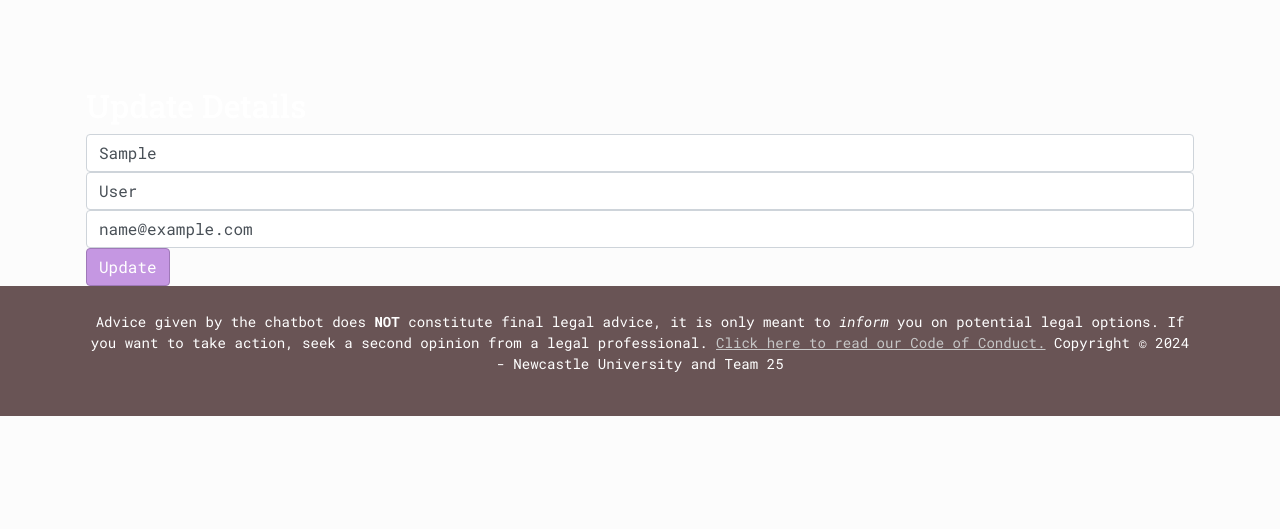
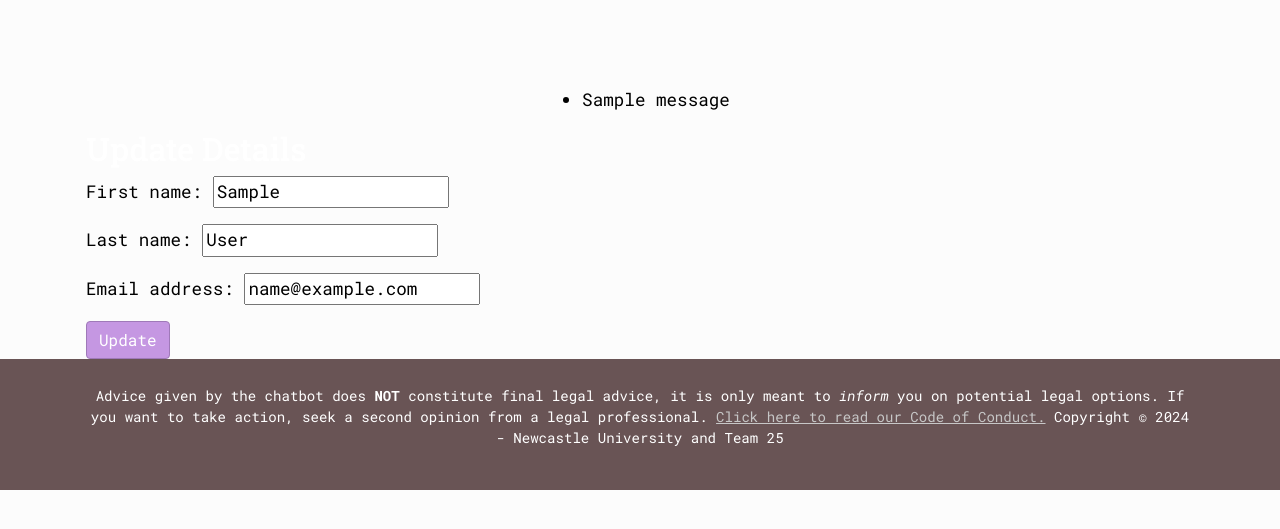
Before and after one commit to GeorgeTsakoumakis/cyber-justitia, a Django app: page /dashboard/ in a window 1280 px wide. Shown: the part 76-605 px from the top of the page. Run offline with Django 5.2, Linux system fonts and the light colour scheme; a user stored in the database is signed in; tables that the repository leaves empty hold one stand-in row (values such as "Sample post"); one stand-in notice (Sample message) is shown; some libraries are stand-ins or nearby versions.

Commit message:
fix: update details form working

```diff
--- a/users/templates/dashboard.html
+++ b/users/templates/dashboard.html
@@ -8,20 +8,20 @@
 <title>Dashboard - Cyber Justitia</title>
 
 {% block content %}
+    {% if messages %}
+        <ul>
+            {% for message in messages %}
+                <li style="color: black;">{{ message }}</li>
+                {% endfor %}
+        </ul>
+    {% endif %}
+
 <div class="container">
     <h2>Update Details</h2>
-    <form method="POST" action="{% url 'update_details' %}">
+    <form method="POST" action="{% url 'dashboard' %}">
         {% csrf_token %}
-        <div class="form-group">
-            <input type="text" id="id_first_name" placeholder="First Name" name="first_name" class="form-control" value="{{ user.first_name }}">
-        </div>
-        <div class="form-group">
-            <input type="text" id="id_last_name" placeholder="Last Name" name="last_name" class="form-control" value="{{ user.last_name }}">
-        </div>
-        <div class="form-group">
-            <input type="email" id="id_email" placeholder="Email" class="form-control" value="{{ user.email }}">
-        </div>
-        <button type="submit" class="btn btn-primary">Update</button>
+        {{  update_details_form.as_p }}
+        <button type="submit" class="btn btn-primary" name="update_details">Update</button>
     </form>
 </div>
 {% endblock %}
--- a/users/views.py
+++ b/users/views.py
@@ -155,26 +155,30 @@ def dashboard(request):
     # context = {
     #     'user': user,
     # }
-    return render(request, "dashboard.html")
+    if request.method == 'POST':
+        if 'update_details' in request.POST:
+            return update_details(request)
+    else:
+        update_details_form = UpdateDetailsForm(instance=request.user)
+
+    context = {
+        'update_details_form': update_details_form,
+    }
+
+    return render(request, "dashboard.html", context)
 
 
 @login_required
 def update_details(request):
-    user = request.user
     if request.method == 'POST':
-        print("here")
         form = UpdateDetailsForm(request.POST, instance=request.user)
         if form.is_valid():
-            print(form.cleaned_data['first_name'])
             form.save()
+            messages.success(request, 'Details updated successfully')
             return redirect('dashboard')
-    else:
-        form = UpdateDetailsForm(instance=request.user)
-
-    context = {
-        'user': user,
-    }
-    return render(request, 'dashboard.html', context)
+        else:
+            return render(request, 'dashboard.html', {'update_details_form': form})
+    return redirect('dashboard.html')
 
 
 @login_required
```
